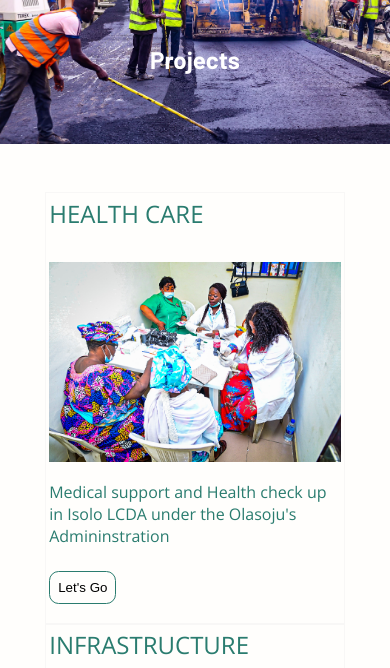
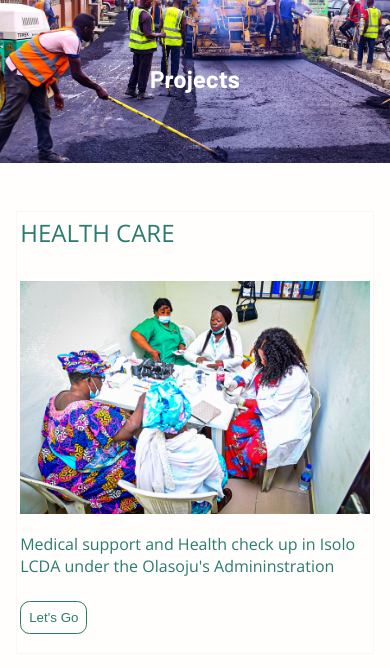
Before and after one commit to Raashot12/isololcda, a Gatsby site: page /projects in a window 390 px wide. Shown: the part 176-844 px from the top of the page. Built offline with nearby package versions, Linux system fonts and the light colour scheme; Gatsby itself is replaced by a stand-in of ours.

Commit message:
Localhost

```diff
--- a/src/styles/_project.scss
+++ b/src/styles/_project.scss
@@ -30,6 +30,7 @@
     width: 300px;
     border: 1px solid rgb(218, 218, 218, 0.2);
     padding: 0.2rem;
+    margin-bottom: 1rem;
   }
   img {
     height: 200px;
@@ -55,6 +56,13 @@
     border: 1px solid $primary-color;
     border-radius: .6rem;
     margin-bottom: 1rem;
+    color: $primary-color;
+    &:hover{
+      transition: all 0.5s ease-in-out;
+      background-color: $primary-color;
+      color:$button-color;
+      transform: translateY(-2px);
+    }
   }
 }
 .img-car-projects {
@@ -62,6 +70,19 @@
   max-width: 362px;
 }
 
+@media  screen and (max-width: 766.99px) {
+  .img-car-projects{
+    max-width: 100%;
+  }
+  .projects-flex-container{
+    .card-item-for-projects{
+      width: 100%;
+    }
+  }
+  img{
+    height: auto !important;
+  }
+}
 @media screen and (max-width: 767px) {
   .projectbg {
     h1 {
```
